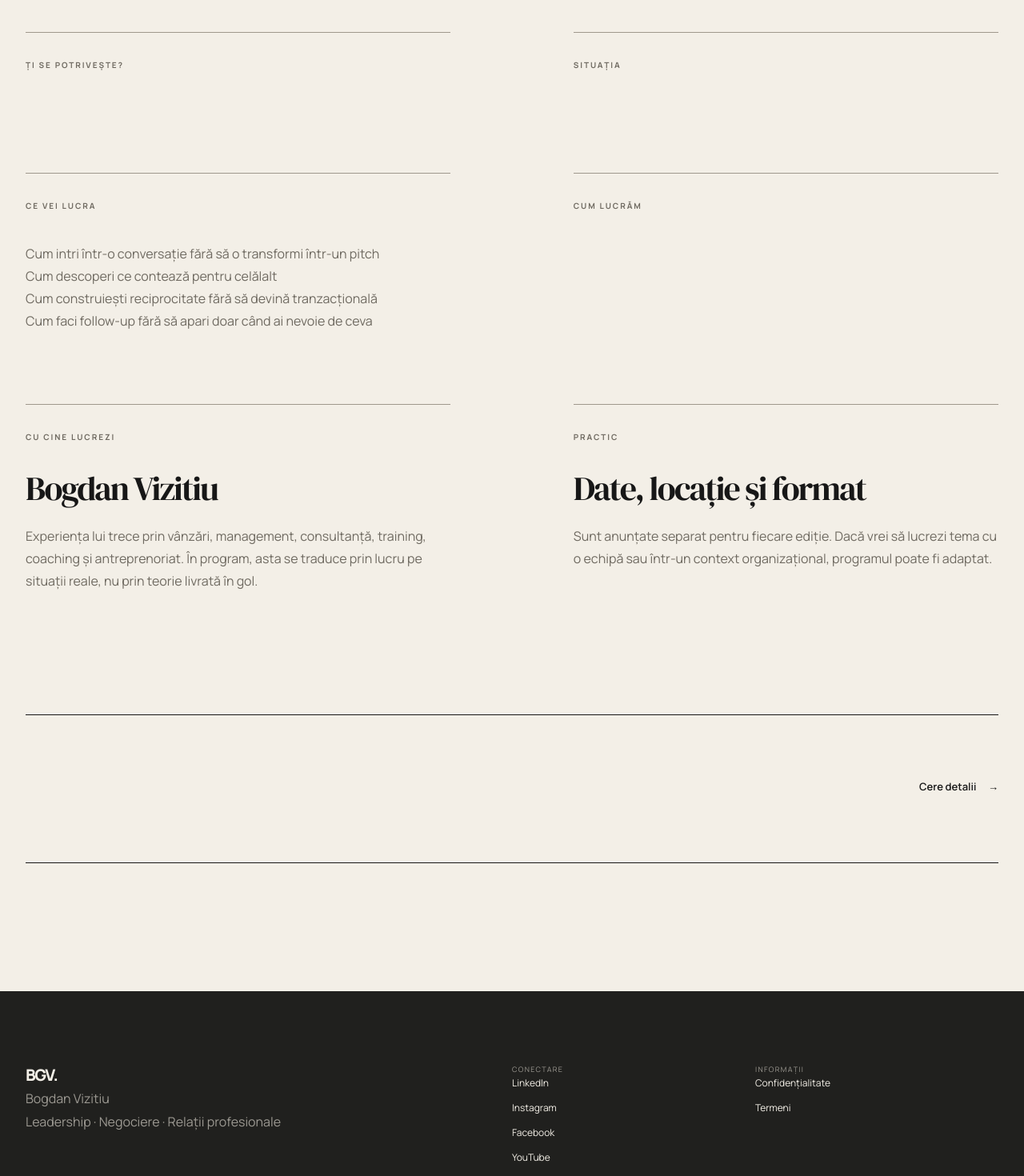
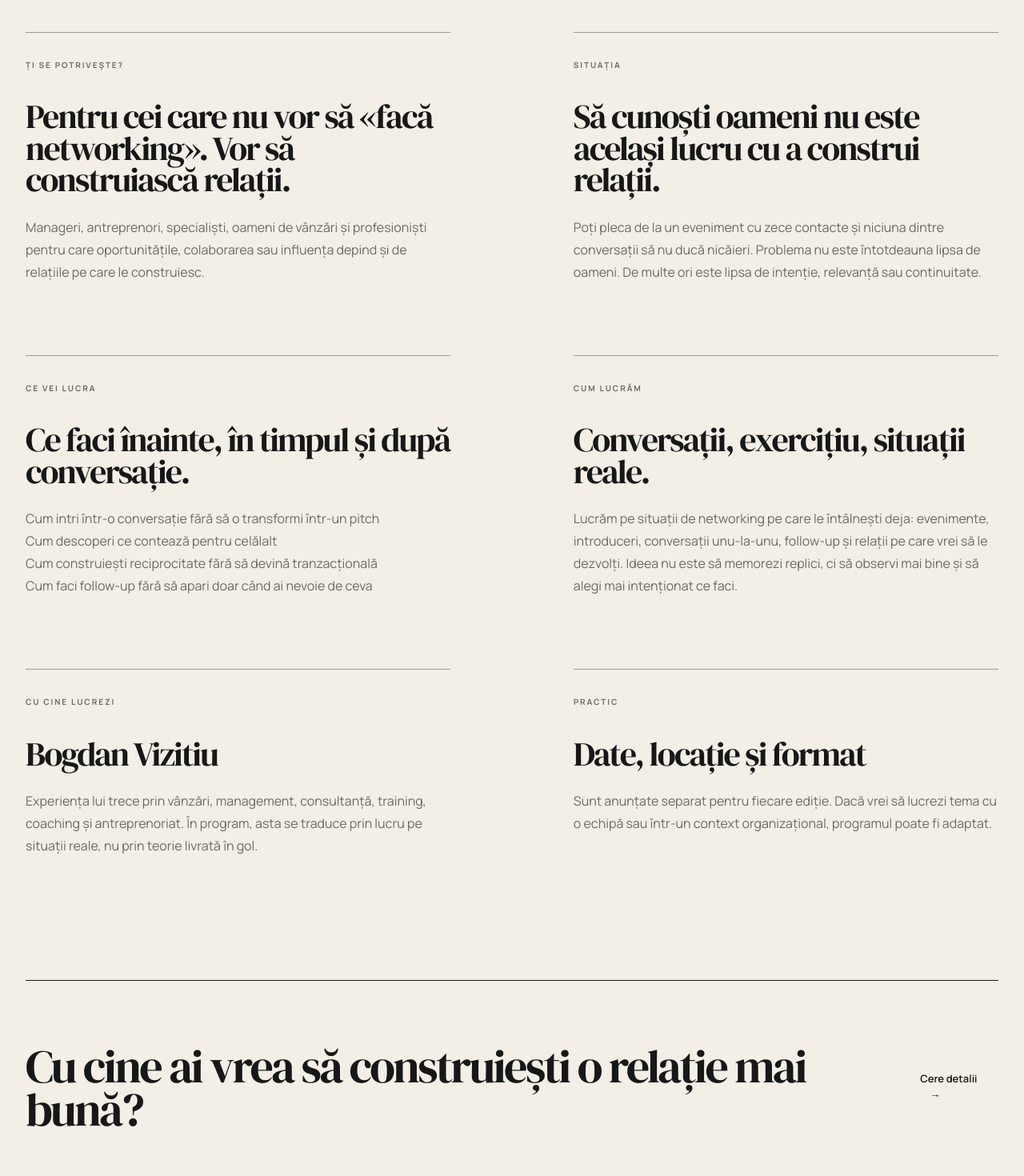
Before and after one commit to ivanovroxana1988-arch/bogdanvizitiu, a Next.js app: page /programs/networking in a window 1280 px wide. Shown: the part 760-2230 px from the top of the page at 80% size. Built offline with nearby package versions, Linux system fonts and the light colour scheme.

Commit message:
Render product-specific consultative program pages

```diff
--- a/app/programs/[slug]/page.tsx
+++ b/app/programs/[slug]/page.tsx
@@ -16,13 +16,13 @@ export default function Program({params,searchParams}:{params:{slug:string};sear
   return <>
     <PageHero eyebrow={copy.eyebrow} title={program.title} intro={program.detail}/>
     <section className="shell detail-list">
-      <article><Eyebrow>{copy.forWhomEyebrow}</Eyebrow><h2>{copy.forWhomTitle}</h2><p>{copy.forWhomText}</p></article>
-      <article><Eyebrow>{copy.problemEyebrow}</Eyebrow><h2>{copy.problemTitle}</h2><p>{copy.problemText}</p></article>
-      <article><Eyebrow>{copy.learnEyebrow}</Eyebrow><h2>{copy.learnTitle}</h2><ul>{program.topics.map(topic=><li key={topic}>{topic}</li>)}</ul></article>
-      <article><Eyebrow>{copy.formatEyebrow}</Eyebrow><h2>{copy.formatTitle}</h2><p>{copy.formatText}</p></article>
+      <article><Eyebrow>{copy.forWhomEyebrow}</Eyebrow><h2>{program.forWhomTitle}</h2><p>{program.forWhomText}</p></article>
+      <article><Eyebrow>{copy.problemEyebrow}</Eyebrow><h2>{program.problemTitle}</h2><p>{program.problemText}</p></article>
+      <article><Eyebrow>{copy.learnEyebrow}</Eyebrow><h2>{program.learnTitle}</h2><ul>{program.topics.map(topic=><li key={topic}>{topic}</li>)}</ul></article>
+      <article><Eyebrow>{copy.formatEyebrow}</Eyebrow><h2>{program.formatTitle}</h2><p>{program.formatText}</p></article>
       <article><Eyebrow>{copy.instructorEyebrow}</Eyebrow><h2>{copy.instructorTitle}</h2><p>{copy.instructorText}</p></article>
       <article><Eyebrow>{copy.faqEyebrow}</Eyebrow><h2>{copy.faqTitle}</h2><p>{copy.faqText}</p></article>
     </section>
-    <section className="shell cta-panel"><h2>{copy.ctaTitle}</h2><ArrowLink href="/contact">{copy.cta}</ArrowLink></section>
+    <section className="shell cta-panel"><h2>{program.ctaTitle}</h2><ArrowLink href="/contact">{copy.cta}</ArrowLink></section>
   </>
 }
```
